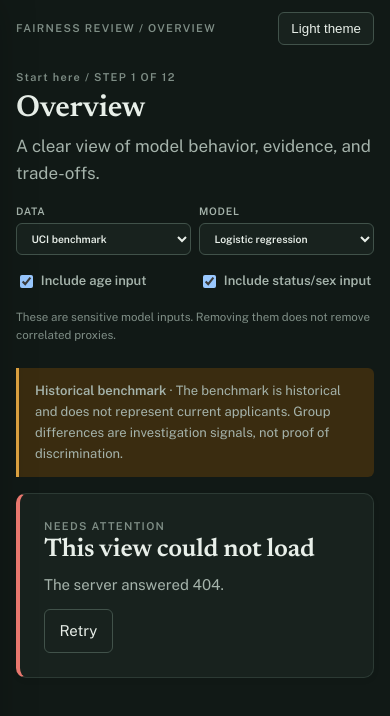
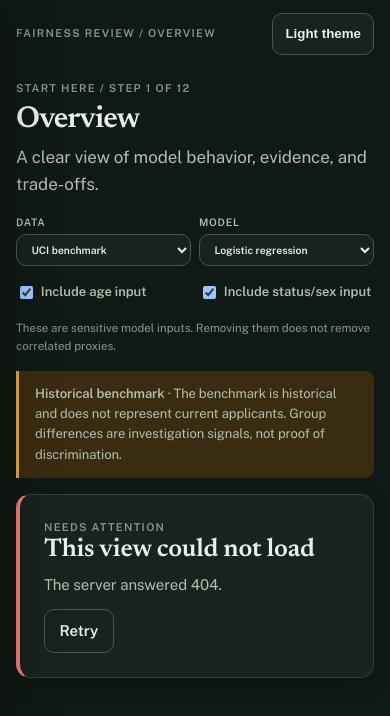
Before and after one commit to Tornadowrath500/ClimateLens, a plain HTML site: page frontend/index.html in a window 390 px wide. Both pictures are taken after a click on the button "Dark theme". Drawn offline with nearby package versions, Linux system fonts and the light colour scheme; no server answers.

Commit message:
Polish FairLens interface
Refine layout, visual hierarchy, responsive controls, and theme colors.

```diff
--- a/frontend/styles.css
+++ b/frontend/styles.css
@@ -351,3 +351,118 @@ select,input[type=file] { border:1px solid var(--line-strong); border-radius:var
 @media(max-width:700px) { .start-steps { grid-template-columns:1fr; } .start-step { border-right:0; border-bottom:1px solid var(--line); } .start-step:last-child { border-bottom:0; } }
 @media(max-width:560px) { .settings { display:grid; grid-template-columns:1fr 1fr; } .settings select { min-width:0; width:100%; } .metrics-grid,.profile-form,.lookalike-row,.byom-form { grid-template-columns:1fr; } .map-controls { align-items:stretch; } .map-control,.map-control select { width:100%; } .summary-grid,.detail-grid { grid-template-columns:1fr; } }
 @media(max-width:560px) { .experiment-actions { grid-template-columns:1fr; } .experiment-actions > .button { grid-column:auto; } }
+
+
+/* 12 ── FairLens experience polish ──────────────────────────────────────────────────────────────── */
+:root {
+  --font-body: "Public Sans", system-ui, -apple-system, "Segoe UI", sans-serif;
+  --font-display: "Newsreader", Georgia, serif;
+  --radius-sm: 9px;
+  --radius: 14px;
+  --radius-lg: 22px;
+  --sidebar-w: 16.75rem;
+  --content-w: 76rem;
+  --bg: #f3f5f1;
+  --surface: #ffffff;
+  --surface-2: #edf2ed;
+  --line: #dce5dd;
+  --line-strong: #c3d2c7;
+  --ink: #17251e;
+  --ink-2: #53665a;
+  --ink-3: #75877c;
+  --brand: #287254;
+  --brand-strong: #1d5941;
+  --brand-soft: #e1f0e7;
+  --focus: #1769aa;
+}
+:root[data-theme="dark"] {
+  --bg: #101914;
+  --surface: #17231c;
+  --surface-2: #202e26;
+  --line: #2d4034;
+  --line-strong: #40594a;
+  --ink: #e8f1e9;
+  --ink-2: #afc0b3;
+  --ink-3: #879a8d;
+  --brand: #73c69b;
+  --brand-strong: #91d9b1;
+  --brand-soft: #20392b;
+  --focus: #80c5ff;
+}
+@media (prefers-color-scheme: dark) {
+  :root[data-theme="auto"] {
+    --bg: #101914;
+    --surface: #17231c;
+    --surface-2: #202e26;
+    --line: #2d4034;
+    --line-strong: #40594a;
+    --ink: #e8f1e9;
+    --ink-2: #afc0b3;
+    --ink-3: #879a8d;
+    --brand: #73c69b;
+    --brand-strong: #91d9b1;
+    --brand-soft: #20392b;
+    --focus: #80c5ff;
+  }
+}
+body { letter-spacing: -.006em; }
+.app-shell { background: var(--bg); }
+.sidebar { box-shadow: 8px 0 28px rgba(24, 47, 33, .035); }
+.brand-mark { width: 2.25rem; height: 2.25rem; border-radius: 11px; box-shadow: 0 5px 14px color-mix(in srgb, var(--brand) 24%, transparent); }
+.nav-link { min-height: 2.65rem; padding-inline: .7rem; }
+.nav-link.active, .nav-link[aria-current="page"] { box-shadow: inset 3px 0 var(--brand); }
+.sidebar-bottom { background: var(--surface-2); }
+.topbar { min-height: 2.75rem; }
+.page-heading { align-items: center; }
+.page-heading h1 { letter-spacing: -.035em; }
+.page-heading p { max-width: 54rem; }
+.eyebrow, .nav-label, .topbar-label { text-transform: uppercase; }
+.card, .summary-panel, .result-page > .card, .applicant-detail {
+  box-shadow: 0 4px 18px rgba(25, 48, 34, .045);
+}
+.card { transition: border-color var(--ease), box-shadow var(--ease), transform var(--ease); }
+.card:hover { border-color: var(--line-strong); box-shadow: 0 8px 24px rgba(25, 48, 34, .075); }
+.card.link:hover { transform: translateY(-2px); }
+.metric { text-align: left; }
+.metric strong, .metric .value, .detail-pair dd { font-variant-numeric: tabular-nums; }
+.metric-label, .metric small { line-height: 1.4; }
+.btn, .button, .theme-toggle { min-height: 2.65rem; border-radius: 10px; font-weight: 600; }
+.btn.primary, .button.primary { box-shadow: 0 4px 12px color-mix(in srgb, var(--brand) 20%, transparent); }
+.btn:focus-visible, .button:focus-visible, .theme-toggle:focus-visible, .nav-link:focus-visible { outline-offset: 3px; }
+.input, select.input, select, input[type="file"], .profile-field input, .profile-field select {
+  border-radius: 10px;
+}
+input::placeholder { color: var(--ink-3); opacity: 1; }
+.table-wrap { border-radius: var(--radius); }
+table.data th, table.data td { line-height: 1.45; }
+.source-banner, .reading-guide, .notice, .next-step-card { line-height: 1.55; }
+.content-grid { align-items: start; }
+.content-grid > *, .grid > *, .map-detail-grid > * { min-width: 0; }
+.chart { border-radius: var(--radius); }
+.chart .chart-title { line-height: 1.4; }
+.start-step { min-height: 9.5rem; }
+.start-step:hover { color: var(--brand-strong); }
+.result-details summary:hover, .path-detail summary:hover { color: var(--brand-strong); }
+.error-card { box-shadow: none; }
+:root[data-theme="dark"] .card,
+:root[data-theme="dark"] .summary-panel,
+:root[data-theme="dark"] .result-page > .card,
+:root[data-theme="dark"] .applicant-detail { box-shadow: 0 6px 22px rgba(0, 0, 0, .16); }
+@media (prefers-color-scheme: dark) {
+  :root[data-theme="auto"] .card,
+  :root[data-theme="auto"] .summary-panel,
+  :root[data-theme="auto"] .result-page > .card,
+  :root[data-theme="auto"] .applicant-detail { box-shadow: 0 6px 22px rgba(0, 0, 0, .16); }
+}
+@media (max-width: 860px) {
+  .sidebar { box-shadow: 16px 0 48px rgba(0, 0, 0, .22); }
+  .page-heading { align-items: start; }
+}
+@media (max-width: 560px) {
+  .page-heading { margin-bottom: var(--space-4); }
+  .start-step { min-height: 0; }
+  .applicant-heading { align-items: start; }
+}
+@media (prefers-reduced-motion: reduce) {
+  .card, .card.link { transition: none; }
+}
```
